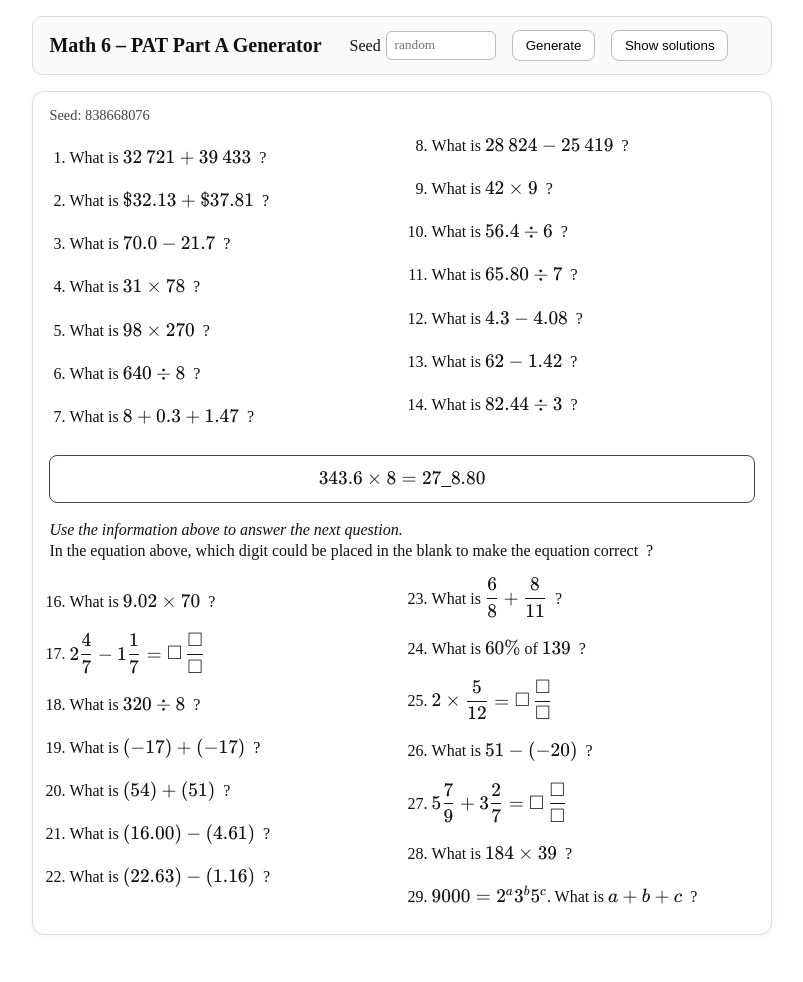
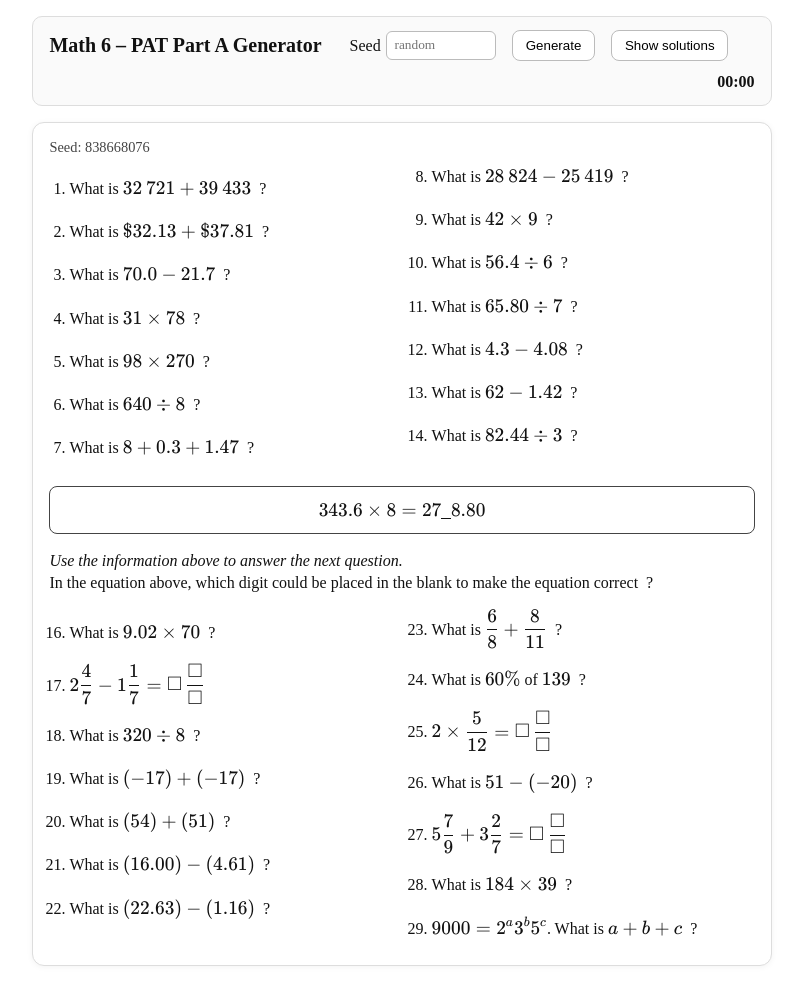
Before and after one commit to MerrickMath/MerrickMath.github.io, a Jekyll site: the page PAT.html, which Jekyll copies as it is, in a window 1280 px wide. Shown: the whole page, without its empty margins (238-1041 px from the left). Built offline with Jekyll 4.4.1, drawn with Linux system fonts in a browser that asks for light colours; before the commit the page ends 951 px from its top, so only the background shows below that.

Commit message:
Update PAT.html

```diff
--- a/PAT.html
+++ b/PAT.html
@@ -62,11 +62,12 @@
 </head>
 <body>
   <div class="controls">
-    <h1>Math 6 – PAT Part A Generator</h1>
-    <label>Seed <input id="seed" type="number" placeholder="random"></label>
-    <button class="btn" id="genBtn">Generate</button>
-    <button class="btn" id="toggleBtn">Show solutions</button>
-  </div>
+  <h1>Math 6 – PAT Part A Generator</h1>
+  <label>Seed <input id="seed" type="number" placeholder="random"></label>
+  <button class="btn" id="genBtn">Generate</button>
+  <button class="btn" id="toggleBtn">Show solutions</button>
+  <div id="timer" style="margin-left:auto;font-weight:bold;">00:00</div>
+</div>
 
   <div id="exam" class="paper"></div>
   <div id="solutions" class="paper solutions" style="display:none"></div>
```
